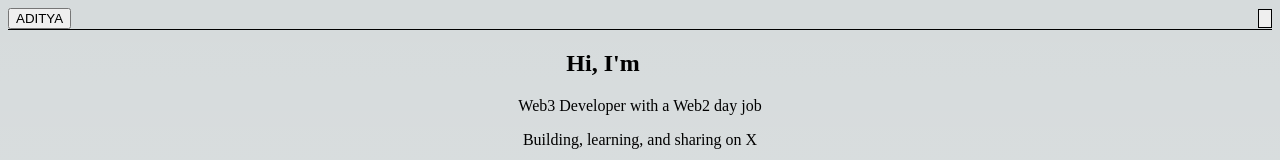
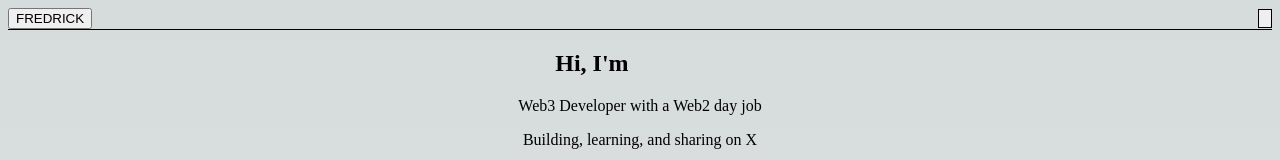
Before and after one commit to U-GOD/my-portfolio, a Next.js app: page / in a window 1280 px wide. Shown: the top 160 px of the page. Built offline with nearby package versions, Linux system fonts and the light colour scheme.

Commit message:
Change name

```diff
--- a/app/components/Navigation.tsx
+++ b/app/components/Navigation.tsx
@@ -16,7 +16,7 @@ export default function Navigation() {
         onClick={() => scrollToSection('hero')}
         className="text-xl font-bold font-mono hover:opacity-70 transition-opacity"
       >
-        ADITYA
+        FREDRICK
       </button>
 
       <div className="flex items-center gap-6">
--- a/app/layout.tsx
+++ b/app/layout.tsx
@@ -3,7 +3,7 @@ import { ThemeProvider } from './context/ThemeContext';
 import './globals.css';
 
 export const metadata: Metadata = {
-  title: 'Aditya - Web3 Developer',
+  title: 'Fredrick - Web3 Developer',
   description: 'Smart Contract Developer building the decentralized future',
 };
 
--- a/app/page.tsx
+++ b/app/page.tsx
@@ -15,7 +15,7 @@ export default function Home() {
       <section id="hero" className="px-8 py-20 max-w-4xl mx-auto">
         <div className="text-center mb-16">
           <h1 className="text-5xl md:text-6xl font-bold mb-6">
-            Hi, I'm <span className="bg-gradient-to-r from-black to-gray-600 dark:from-white dark:to-gray-400 bg-clip-text text-transparent">Aditya</span>
+            Hi, I'm <span className="bg-gradient-to-r from-black to-gray-600 dark:from-white dark:to-gray-400 bg-clip-text text-transparent">Fredrick</span>
           </h1>
           <p className="text-xl md:text-2xl text-gray-600 dark:text-gray-400 mb-8 font-mono">
             Web3 Developer with a Web2 day job
```
